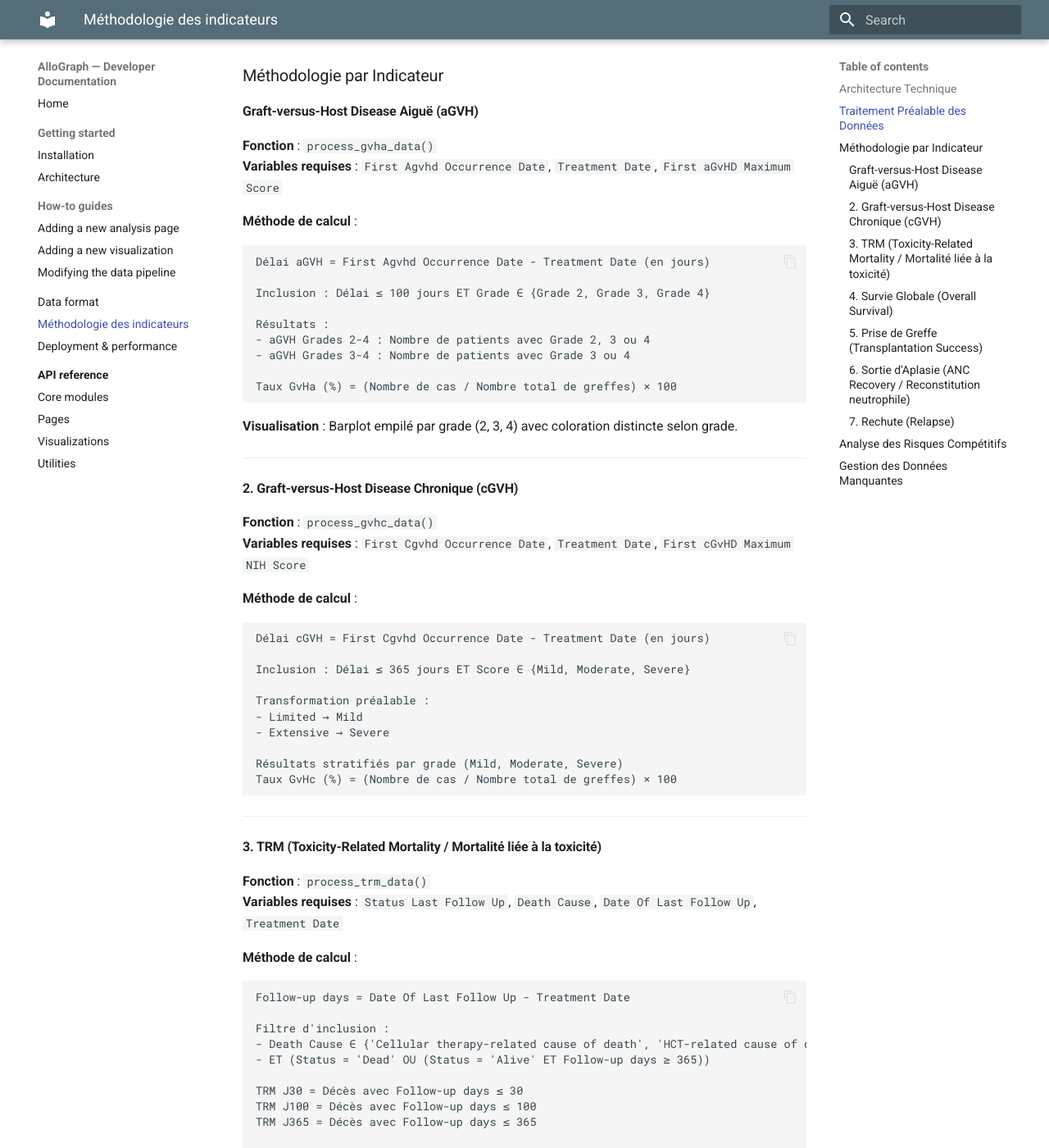
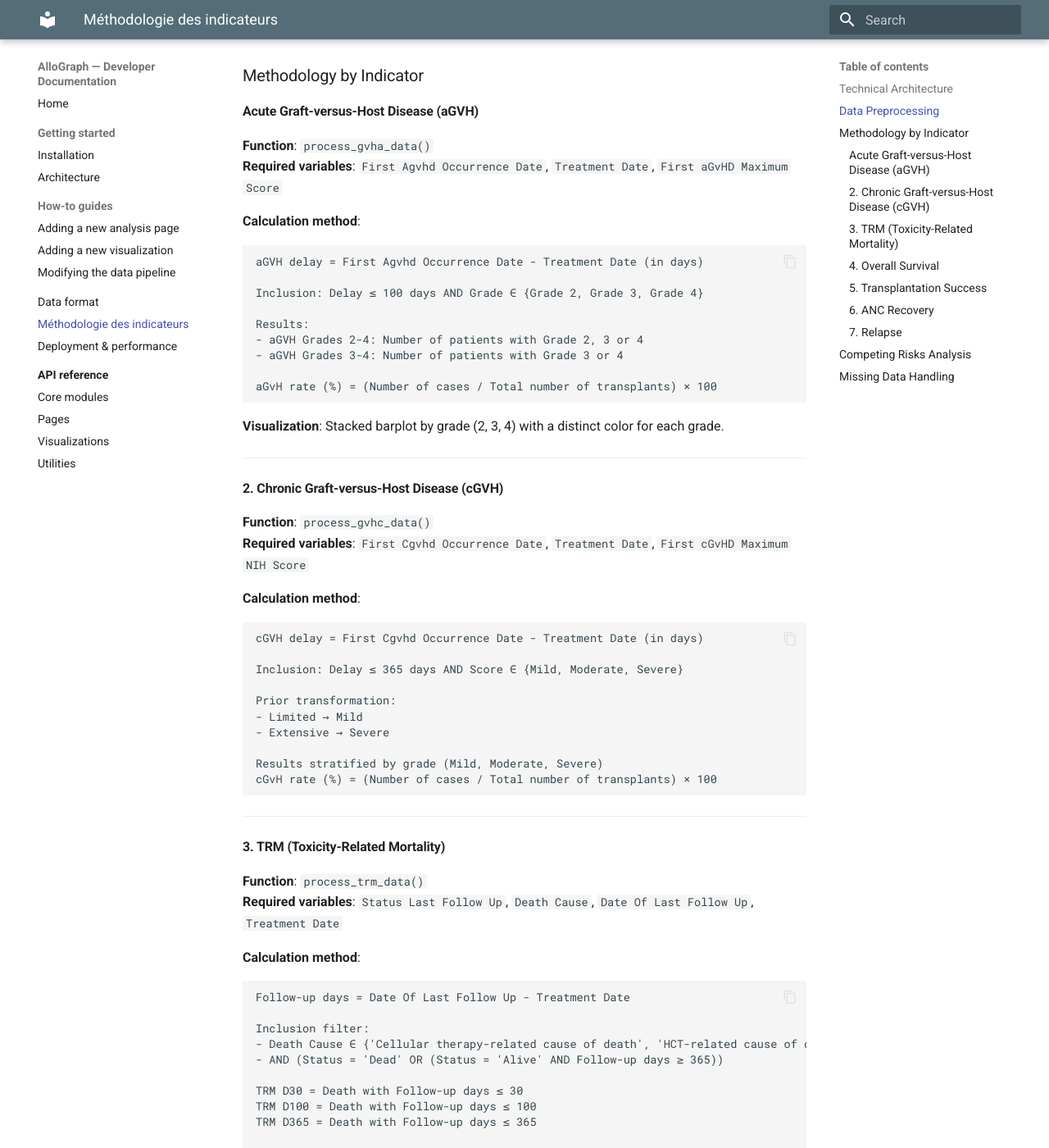
Before and after one commit to LaitEntier/AlloGraph, an MkDocs documentation site: the page built from docs/indicators-methodology.md, in a window 1280 px wide and 1400 px high, scrolled down 815 px. Shown: the whole window at 82% size. Built offline with MkDocs 1.6.1 and Material for MkDocs 9.7.7, drawn with Linux system fonts in a browser that asks for light colours; some of the changed text lies outside the part shown.

Commit message:
translate indicators methodology documentation from French to English for consistency

````diff
--- a/docs/indicators-methodology.md
+++ b/docs/indicators-methodology.md
@@ -1,198 +1,198 @@
-# Méthodologie de calcul des indicateurs
+# Indicator Calculation Methodology
 
-### Architecture Technique
+### Technical Architecture
 
-L'application **AlloGraph** est développée en Python (v3.10) utilisant le framework **Dash** (v2.18.2) pour l'interface web et **Plotly** (v5.17.0) pour les visualisations interactives. Le module d'analyse des indicateurs est implémenté dans le fichier `pages/indics.py` et repose sur les bibliothèques **Pandas** (v2.1.4) et **NumPy** (v1.24.3) pour le traitement des données.
+The **AlloGraph** application is developed in Python (v3.10) using the **Dash** framework (v2.18.2) for the web interface and **Plotly** (v5.17.0) for interactive visualizations. The indicator analysis module is implemented in the `pages/indics.py` file and relies on the **Pandas** (v2.1.4) and **NumPy** (v1.24.3) libraries for data processing.
 
 ---
 
-### Traitement Préalable des Données
+### Data Preprocessing
 
-Avant tout calcul d'indicateurs, les données brutes (format EBMT/REDCap) subissent un prétraitement standardisé (`modules/data_processing.py`) :
+Before any indicator calculation, the raw data (EBMT/REDCap format) undergoes standardized preprocessing (`modules/data_processing.py`):
 
 | Transformation | Description |
 |----------------|-------------|
-| **Normalisation des colonnes** | Conversion insensible à la casse des noms de colonnes |
-| **Calcul de l'âge** | `Age At Diagnosis` = (Date Diagnosis - Date Of Birth) / 365.25 |
-| **Tranches d'âge** | Catégorisation : 18-, 18-39, 40-64, 65-74, 75+ |
-| **Catégorie diagnostique** | Classification Malignant/Non-malignant selon Main Diagnosis |
-| **Variables dérivées** | Création de `Donor Match Category` (Genoidentical, MRD, MUD, MMUD) |
-| **Transformation GVHc** | Recodage : Limited→Mild, Extensive→Severe |
+| **Column normalization** | Case-insensitive conversion of column names |
+| **Age calculation** | `Age At Diagnosis` = (Date Diagnosis - Date Of Birth) / 365.25 |
+| **Age groups** | Categorization: 18-, 18-39, 40-64, 65-74, 75+ |
+| **Diagnostic category** | Malignant/Non-malignant classification based on Main Diagnosis |
+| **Derived variables** | Creation of `Donor Match Category` (Genoidentical, MRD, MUD, MMUD) |
+| **cGVH transformation** | Recoding: Limited→Mild, Extensive→Severe |
 
 ---
 
-### Méthodologie par Indicateur
+### Methodology by Indicator
 
-#### Graft-versus-Host Disease Aiguë (aGVH)
+#### Acute Graft-versus-Host Disease (aGVH)
 
-**Fonction** : `process_gvha_data()`
-**Variables requises** : `First Agvhd Occurrence Date`, `Treatment Date`, `First aGvHD Maximum Score`
+**Function**: `process_gvha_data()`
+**Required variables**: `First Agvhd Occurrence Date`, `Treatment Date`, `First aGvHD Maximum Score`
 
-**Méthode de calcul** :
+**Calculation method**:
 ```
-Délai aGVH = First Agvhd Occurrence Date - Treatment Date (en jours)
+aGVH delay = First Agvhd Occurrence Date - Treatment Date (in days)
 
-Inclusion : Délai ≤ 100 jours ET Grade ∈ {Grade 2, Grade 3, Grade 4}
+Inclusion: Delay ≤ 100 days AND Grade ∈ {Grade 2, Grade 3, Grade 4}
 
-Résultats :
-- aGVH Grades 2-4 : Nombre de patients avec Grade 2, 3 ou 4
-- aGVH Grades 3-4 : Nombre de patients avec Grade 3 ou 4
+Results:
+- aGVH Grades 2-4: Number of patients with Grade 2, 3 or 4
+- aGVH Grades 3-4: Number of patients with Grade 3 or 4
 
-Taux GvHa (%) = (Nombre de cas / Nombre total de greffes) × 100
+aGvH rate (%) = (Number of cases / Total number of transplants) × 100
 ```
 
-**Visualisation** : Barplot empilé par grade (2, 3, 4) avec coloration distincte selon grade.
+**Visualization**: Stacked barplot by grade (2, 3, 4) with a distinct color for each grade.
 
 ---
 
-#### 2. Graft-versus-Host Disease Chronique (cGVH)
+#### 2. Chronic Graft-versus-Host Disease (cGVH)
 
-**Fonction** : `process_gvhc_data()`
-**Variables requises** : `First Cgvhd Occurrence Date`, `Treatment Date`, `First cGvHD Maximum NIH Score`
+**Function**: `process_gvhc_data()`
+**Required variables**: `First Cgvhd Occurrence Date`, `Treatment Date`, `First cGvHD Maximum NIH Score`
 
-**Méthode de calcul** :
+**Calculation method**:
 ```
-Délai cGVH = First Cgvhd Occurrence Date - Treatment Date (en jours)
+cGVH delay = First Cgvhd Occurrence Date - Treatment Date (in days)
 
-Inclusion : Délai ≤ 365 jours ET Score ∈ {Mild, Moderate, Severe}
+Inclusion: Delay ≤ 365 days AND Score ∈ {Mild, Moderate, Severe}
 
-Transformation préalable :
+Prior transformation:
 - Limited → Mild
 - Extensive → Severe
 
-Résultats stratifiés par grade (Mild, Moderate, Severe)
-Taux GvHc (%) = (Nombre de cas / Nombre total de greffes) × 100
+Results stratified by grade (Mild, Moderate, Severe)
+cGvH rate (%) = (Number of cases / Total number of transplants) × 100
 ```
 
 ---
 
-#### 3. TRM (Toxicity-Related Mortality / Mortalité liée à la toxicité)
+#### 3. TRM (Toxicity-Related Mortality)
 
-**Fonction** : `process_trm_data()`
-**Variables requises** : `Status Last Follow Up`, `Death Cause`, `Date Of Last Follow Up`, `Treatment Date`
+**Function**: `process_trm_data()`
+**Required variables**: `Status Last Follow Up`, `Death Cause`, `Date Of Last Follow Up`, `Treatment Date`
 
-**Méthode de calcul** :
+**Calculation method**:
 ```
 Follow-up days = Date Of Last Follow Up - Treatment Date
 
-Filtre d'inclusion :
+Inclusion filter:
 - Death Cause ∈ {'Cellular therapy-related cause of death', 'HCT-related cause of death'}
-- ET (Status = 'Dead' OU (Status = 'Alive' ET Follow-up days ≥ 365))
+- AND (Status = 'Dead' OR (Status = 'Alive' AND Follow-up days ≥ 365))
 
-TRM J30 = Décès avec Follow-up days ≤ 30
-TRM J100 = Décès avec Follow-up days ≤ 100
-TRM J365 = Décès avec Follow-up days ≤ 365
+TRM D30 = Death with Follow-up days ≤ 30
+TRM D100 = Death with Follow-up days ≤ 100
+TRM D365 = Death with Follow-up days ≤ 365
 
-Taux TRM (%) = (Nombre de décès TRM / Nombre total de greffes) × 100
+TRM rate (%) = (Number of TRM deaths / Total number of transplants) × 100
 ```
 
-**Visualisation** : Courbe avec points à D30, D100, D365.
+**Visualization**: Curve with points at D30, D100, D365.
 
 ---
 
-#### 4. Survie Globale (Overall Survival)
+#### 4. Overall Survival
 
-**Fonction** : `process_survie_data()`
-**Variables requises** : `Status Last Follow Up`, `Date Of Last Follow Up`, `Treatment Date`
+**Function**: `process_survie_data()`
+**Required variables**: `Status Last Follow Up`, `Date Of Last Follow Up`, `Treatment Date`
 
-**Méthode de calcul** :
+**Calculation method**:
 ```
-Filtre d'inclusion :
+Inclusion filter:
 - Status ∈ {'Dead', 'Died after conditioning but before main treatment'}
-- OU (Status = 'Alive' ET Follow-up days ≥ 365)
+- OR (Status = 'Alive' AND Follow-up days ≥ 365)
 
-Décès J30 = Décès avec Follow-up days ≤ 30
-Décès J100 = Décès avec Follow-up days ≤ 100
-Décès J365 = Décès avec Follow-up days ≤ 365
+Death D30 = Death with Follow-up days ≤ 30
+Death D100 = Death with Follow-up days ≤ 100
+Death D365 = Death with Follow-up days ≤ 365
 
-Survivants = Total - Décès
-Taux de survie (%) = (Survivants / Total) × 100
+Survivors = Total - Deaths
+Survival rate (%) = (Survivors / Total) × 100
 ```
 
-**Visualisation** : Courbe avec points à D30, D100, D365.
+**Visualization**: Curve with points at D30, D100, D365.
 
 ---
 
-#### 5. Prise de Greffe (Transplantation Success)
+#### 5. Transplantation Success
 
-**Fonction** : `process_prise_greffe_data()`
-**Variables requises** : `Date Platelet Reconstitution`, `Treatment Date`
+**Function**: `process_prise_greffe_data()`
+**Required variables**: `Date Platelet Reconstitution`, `Treatment Date`
 
-**Méthode de calcul** :
+**Calculation method**:
 ```
-Délai reconstitution = Date Platelet Reconstitution - Treatment Date (jours)
+Reconstitution delay = Date Platelet Reconstitution - Treatment Date (days)
 
-Inclusion : Données non manquantes ET Délai ≤ 100 jours
+Inclusion: Non-missing data AND Delay ≤ 100 days
 
-Succès = Nombre de patients avec reconstitution ≤ 100 jours
-Taux de succès (%) = (Succès / Nombre total avec données valides) × 100
+Success = Number of patients with reconstitution ≤ 100 days
+Success rate (%) = (Success / Total number with valid data) × 100
 
 ```
 
-**Visualisation** : Barplot avec seuil à 80%.
+**Visualization**: Barplot with an 80% threshold.
 
 ---
 
-#### 6. Sortie d'Aplasie (ANC Recovery / Reconstitution neutrophile)
+#### 6. ANC Recovery
 
-**Fonction** : `process_sortie_aplasie_data()`
-**Variables requises** : `Date Anc Recovery`, `Treatment Date`
+**Function**: `process_sortie_aplasie_data()`
+**Required variables**: `Date Anc Recovery`, `Treatment Date`
 
-**Méthode de calcul** :
+**Calculation method**:
 ```
-Délai reconstitution ANC = Date Anc Recovery - Treatment Date (jours)
+ANC reconstitution delay = Date Anc Recovery - Treatment Date (days)
 
-Inclusion : Données non manquantes ET Délai ≤ 28 jours
+Inclusion: Non-missing data AND Delay ≤ 28 days
 
-Succès = Nombre de patients avec reconstitution ANC ≤ 28 jours
-Taux de sortie d'aplasie (%) = (Succès / Nombre total avec données valides) × 100
+Success = Number of patients with ANC reconstitution ≤ 28 days
+ANC recovery rate (%) = (Success / Total number with valid data) × 100
 ```
 
-**Visualisation** : Barplot avec seuil à 80%.
+**Visualization**: Barplot with an 80% threshold.
 
 ---
 
-#### 7. Rechute (Relapse)
+#### 7. Relapse
 
-**Fonction** : `process_rechute_data()`
-**Variables requises** : `First Relapse`, `First Relapse Date`, `Treatment Date`
+**Function**: `process_rechute_data()`
+**Required variables**: `First Relapse`, `First Relapse Date`, `Treatment Date`
 
-**Méthode de calcul** :
+**Calculation method**:
 ```
-Conversion : First Relapse = "Yes" → 1, sinon → 0
+Conversion: First Relapse = "Yes" → 1, otherwise → 0
 
-Délai rechute = First Relapse Date - Treatment Date (jours)
+Relapse delay = First Relapse Date - Treatment Date (days)
 
-Inclusion : Données de date disponibles
+Inclusion: Date data available
 
-Rechute J100 = First Relapse = "Yes" ET Délai ≤ 100 jours
-Rechute J365 = First Relapse = "Yes" ET Délai ≤ 365 jours
+Relapse D100 = First Relapse = "Yes" AND Delay ≤ 100 days
+Relapse D365 = First Relapse = "Yes" AND Delay ≤ 365 days
 
-Taux de rechute (%) = (Nombre de rechutes / Nombre total avec données valides) × 100
+Relapse rate (%) = (Number of relapses / Total number with valid data) × 100
 ```
 
-**Visualisation** : Courbe avec points à D100, D365.
+**Visualization**: Curve with points at D100, D365.
 
 ---
 
-### Analyse des Risques Compétitifs
+### Competing Risks Analysis
 
-Pour les analyses de GvH et rechute avec prise en compte du décès comme événement compétitif, la classe `CompetingRisksAnalyzer` (`modules/competing_risks.py`) implémente :
+For GvH and relapse analyses that account for death as a competing event, the `CompetingRisksAnalyzer` class (`modules/competing_risks.py`) implements:
 
 ```python
-# Méthode de Gray pour l'incidence cumulée
-hazard = N événements / N à risque
-Incidence cumulée(t) = Σ [Survie(t-1) × hazard(t)]
+# Gray's method for cumulative incidence
+hazard = N events / N at risk
+Cumulative incidence(t) = Σ [Survival(t-1) × hazard(t)]
 ```
 
-**Événements pris en compte** :
-- Événement d'intérêt (GvH ou rechute)
-- Décès comme risque compétitif
-- Censure à la date de dernier suivi
+**Events considered**:
+- Event of interest (GvH or relapse)
+- Death as a competing risk
+- Censoring at the date of last follow-up
 
 ---
-### Gestion des Données Manquantes
+### Missing Data Handling
 
-La méthode `analyze_missing_data()` distingue :
-1. **Données véritablement manquantes** : Champ vide sans information complémentaire
-2. **Données non applicables** : Par exemple, absence de GvH avec date de suivi renseignée = "Pas de GvH" (non manquant)
+The `analyze_missing_data()` method distinguishes:
+1. **Truly missing data**: Empty field with no additional information
+2. **Non-applicable data**: For example, absence of GvH with a follow-up date filled in = "No GvH" (not missing)
````
